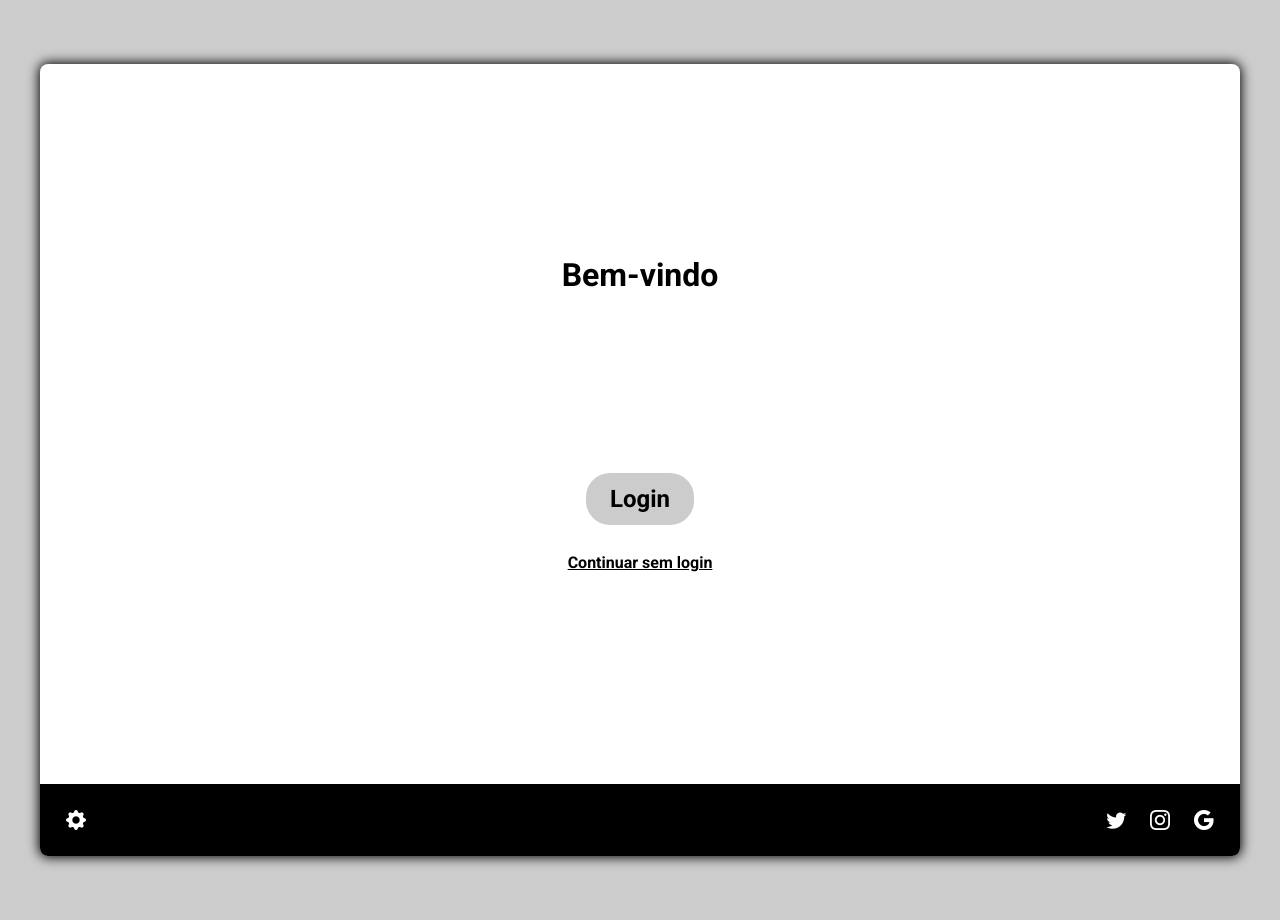
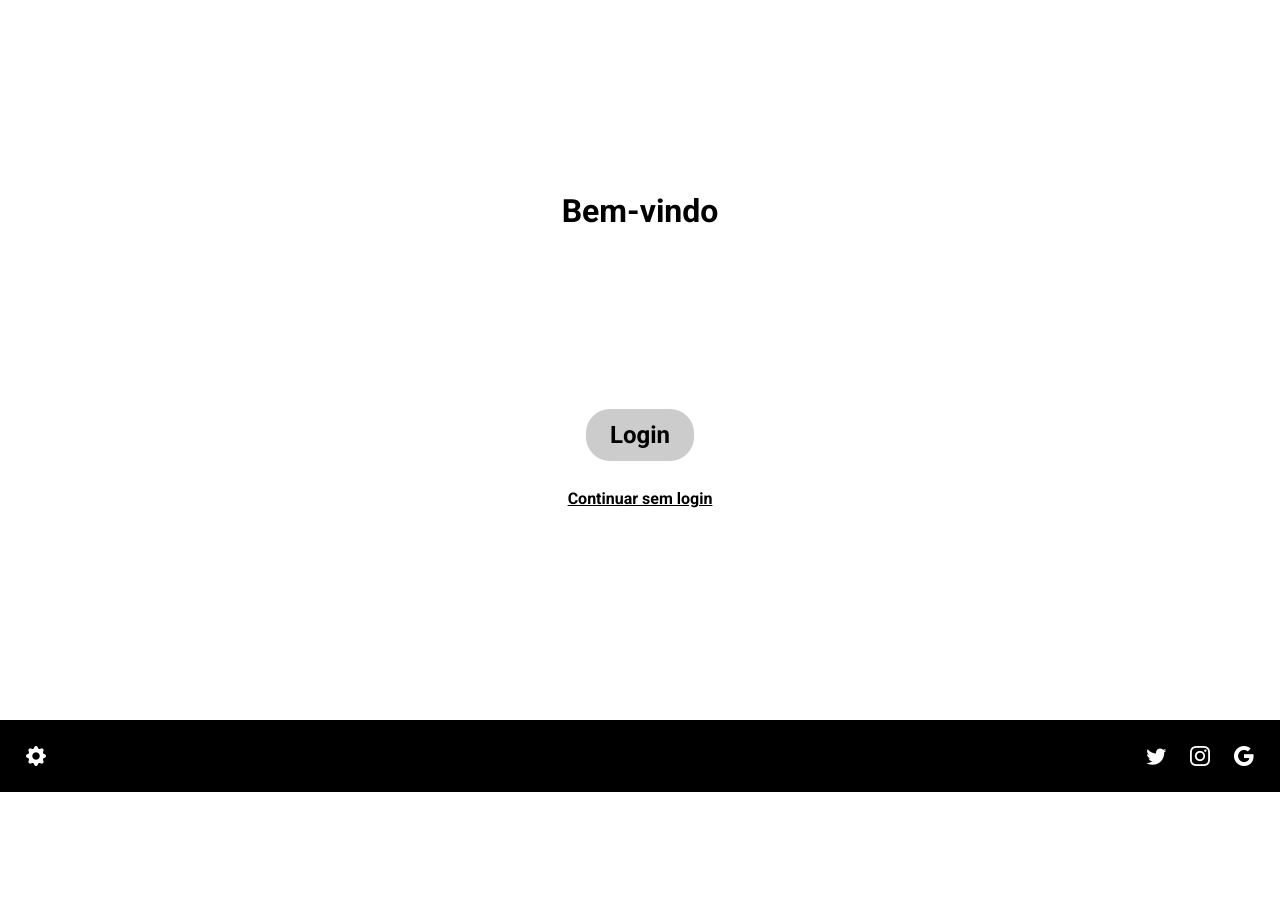
Before and after one commit to aaneleh/to-do-list, a PHP site: page / in a window 1280 px wide. Run offline with PHP 8.4, Linux system fonts and the light colour scheme.

Commit message:
remove media query for desktop

```diff
--- a/style.css
+++ b/style.css
@@ -271,34 +271,3 @@ footer a, header a{
     transform: translateY(-50%);
     left: 2em;
 }
-
-
-@media screen and (min-width: 900px) {
-    html {
-        background: var(--mit-tone);
-        position: absolute;
-        top: 0;
-        display: flex;
-        justify-content: center;
-        align-items: center;
-        overflow: auto;
-    }
-    .config {
-        width: 150vh;
-        height: auto;
-    }
-    body {
-        width: 150vh;
-        height: auto;
-        /* margin: auto 1em; */
-        background: var(--background);
-        border-radius: 0.5em;
-        box-shadow: 0 0 0.75em 0.075em var(--main);
-    }
-    footer {
-        border-radius: 0 0 0.5em 0.5em;
-    }
-    header {
-        border-radius: 0.5em 0.5em 0 0;
-    }
-}
```
